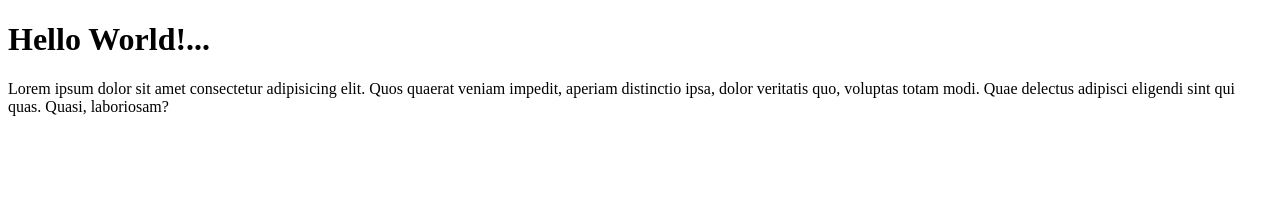
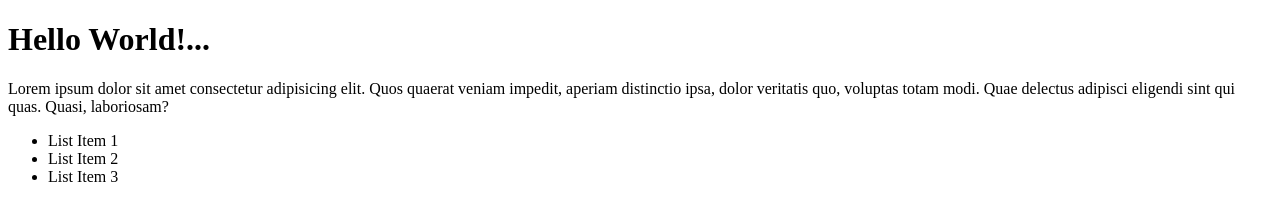
Before and after one commit to rohan-0926/demo-git, a plain HTML site: page index.html in a window 1280 px wide. Drawn offline with Linux system fonts and the light colour scheme.

Commit message:
Added List items

```diff
--- a/index.html
+++ b/index.html
@@ -11,5 +11,10 @@
     <p>Lorem ipsum dolor sit amet consectetur adipisicing elit.
          Quos quaerat veniam impedit, aperiam distinctio ipsa, dolor veritatis quo, voluptas totam modi. Quae delectus adipisci eligendi sint qui quas.
          Quasi, laboriosam?</p>
+    <ul>
+        <li>List Item 1</li>
+        <li>List Item 2</li>
+        <li>List Item 3</li>
+    </ul>
 </body>
 </html>
```
